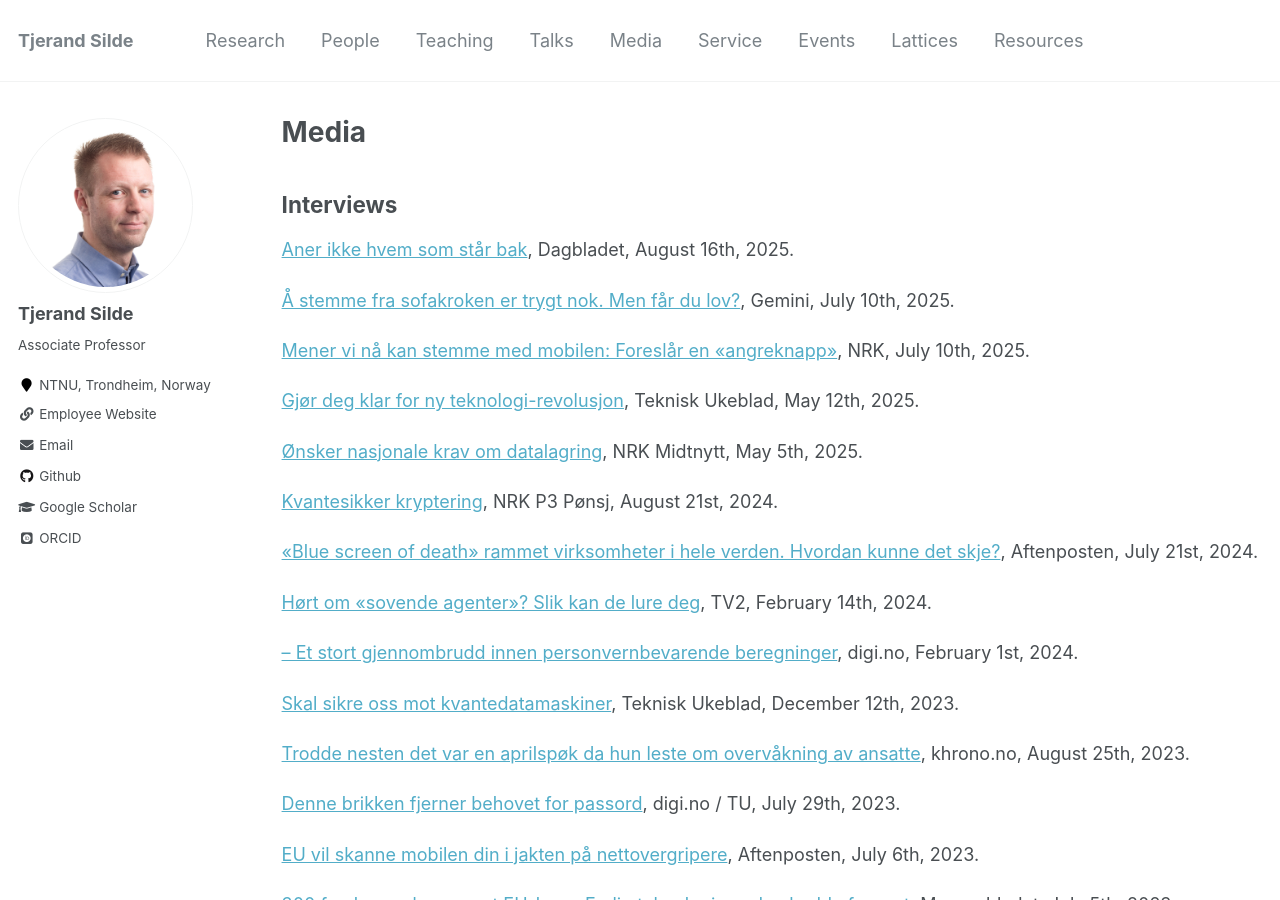
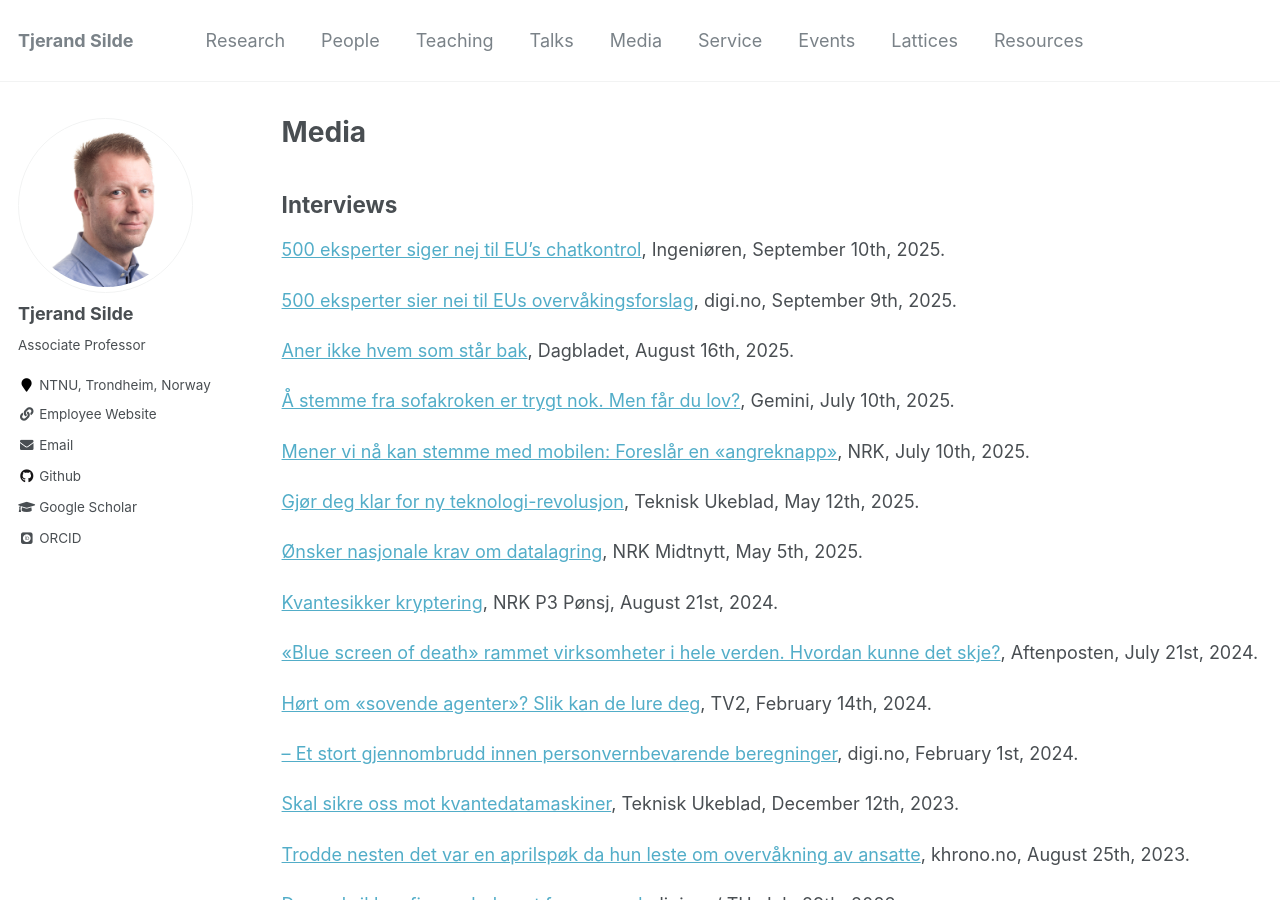
Before and after one commit to tjesi/tjesi.github.io, a Jekyll site: the page built from _pages/media.md, in a window 1280 px wide and 900 px high. Built offline with Jekyll 4.4.1, drawn with Linux system fonts in a browser that asks for light colours; some web fonts are replaced.

Commit message:
Update media.md

```diff
--- a/_pages/media.md
+++ b/_pages/media.md
@@ -6,6 +6,10 @@ author_profile: true
 ---
 
 ## Interviews
+
+[500 eksperter siger nej til EU’s chatkontrol](https://www.version2.dk/artikel/500-eksperter-siger-nej-til-eus-chatkontrol?1f4e2460cfb84ebe8cd48fb29bb9de08=niUGh2jqmBP-LHh_XCK85KrVAmi_euXJjOZid8GqZC4), Ingeniøren, September 10th, 2025.
+
+[500 eksperter sier nei til EUs overvåkingsforslag](https://www.digi.no/artikler/intervju-500-eksperter-sier-nei-til-eus-overvakingsforslag/562187), digi.no, September 9th, 2025.
 
 [Aner ikke hvem som står bak](https://dinside.dagbladet.no/data/aner-ikke-hvem-som-star-bak/83448115), Dagbladet, August 16th, 2025.
 
```
